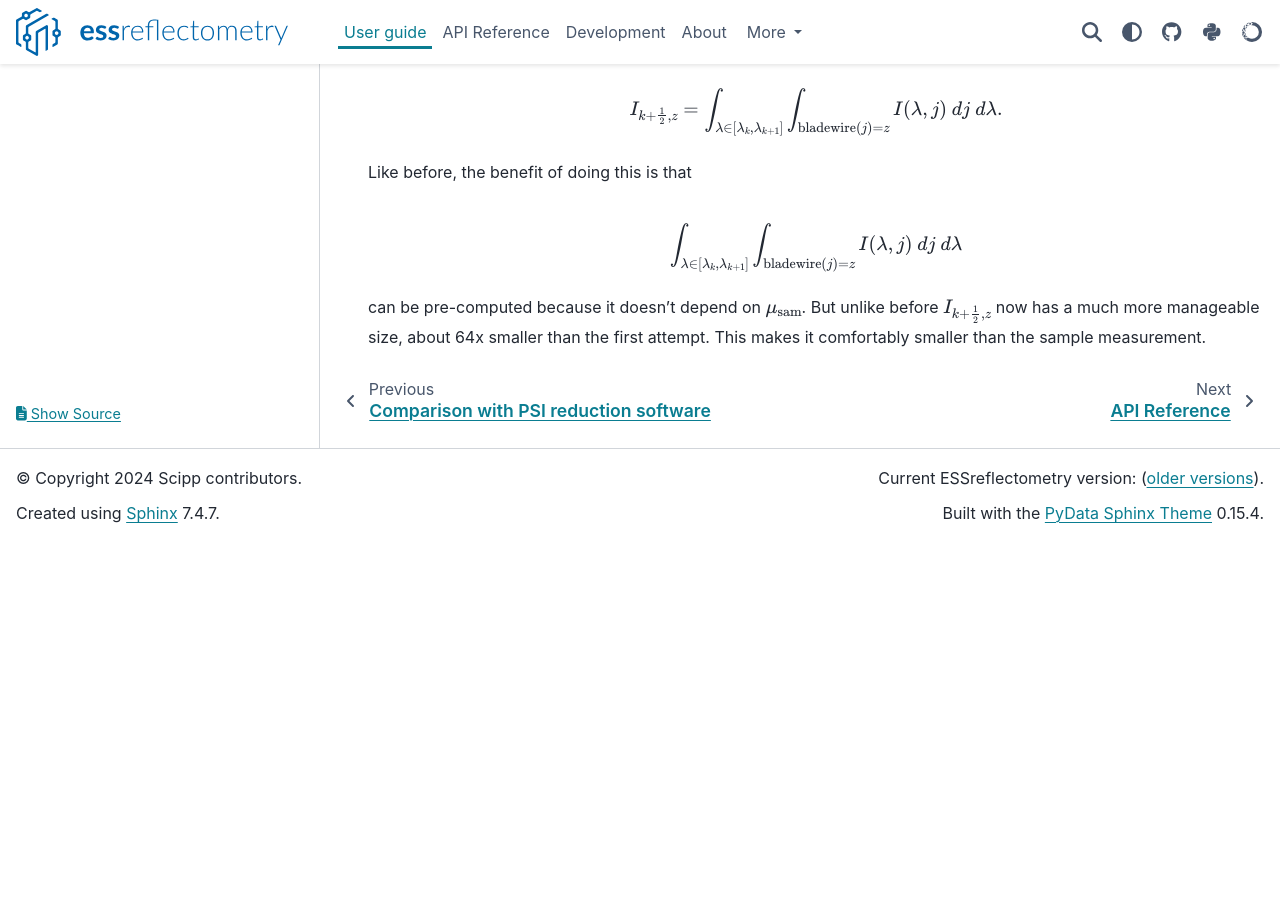
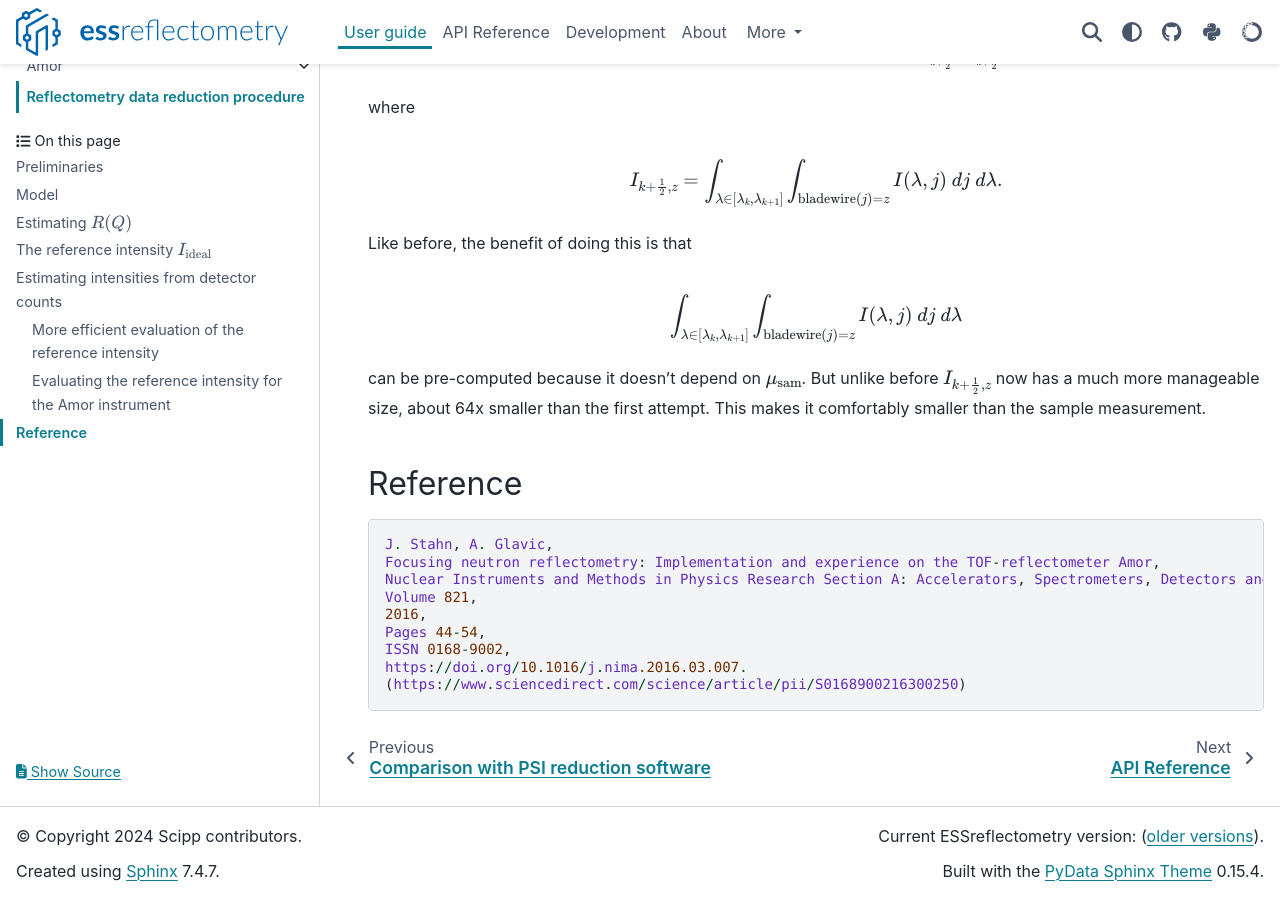
Before and after one commit to scipp/essreflectometry, a Sphinx documentation site: the page built from docs/user-guide/data-reduction.md, in a window 1280 px wide and 900 px high, scrolled down 4211 px. Built offline with Sphinx 7.4.7 and the PyData theme 0.15.4, drawn with Linux system fonts in a browser that asks for light colours; the version number could not be read and is left out; before the commit the page ends 4753 px from its top, so only the background shows below that; some of the changed text lies outside the part shown.

Commit message:
reference

````diff
--- a/docs/user-guide/data-reduction.md
+++ b/docs/user-guide/data-reduction.md
@@ -1,6 +1,8 @@
 # Reflectometry data reduction procedure
 
 The goal of the reflectometry data reduction is to compute the sample reflectivity $R(Q)$ as a function of the momentum transfer $Q$.
+
+Based on [J. Stahn, A. Glavic, Focusing neutron reflectometry: Implementation and experience on the TOF-reflectometer Amor](#reference).
 
 ## Preliminaries
 
@@ -144,3 +146,18 @@ $$
 can be pre-computed because it doesn't depend on $\mu_{\text{sam}}$.
 But unlike before $I_{k+\frac{1}{2},z}$ now has a much more manageable size, about 64x smaller than the first attempt.
 This makes it comfortably smaller than the sample measurement.
+
+
+## Reference
+
+```
+J. Stahn, A. Glavic,
+Focusing neutron reflectometry: Implementation and experience on the TOF-reflectometer Amor,
+Nuclear Instruments and Methods in Physics Research Section A: Accelerators, Spectrometers, Detectors and Associated Equipment,
+Volume 821,
+2016,
+Pages 44-54,
+ISSN 0168-9002,
+https://doi.org/10.1016/j.nima.2016.03.007.
+(https://www.sciencedirect.com/science/article/pii/S0168900216300250)
+```
````
